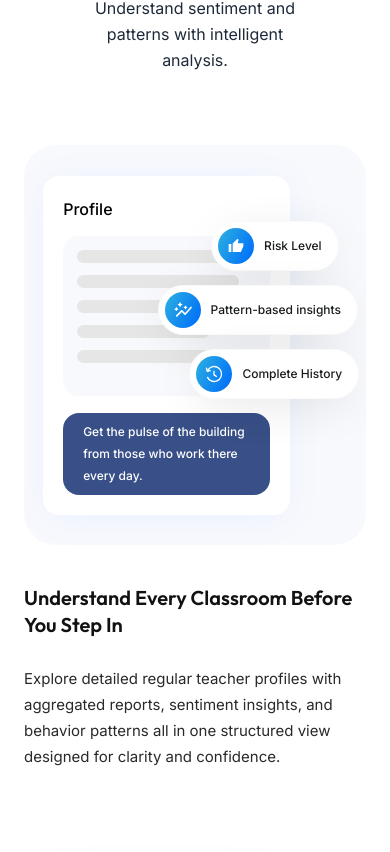
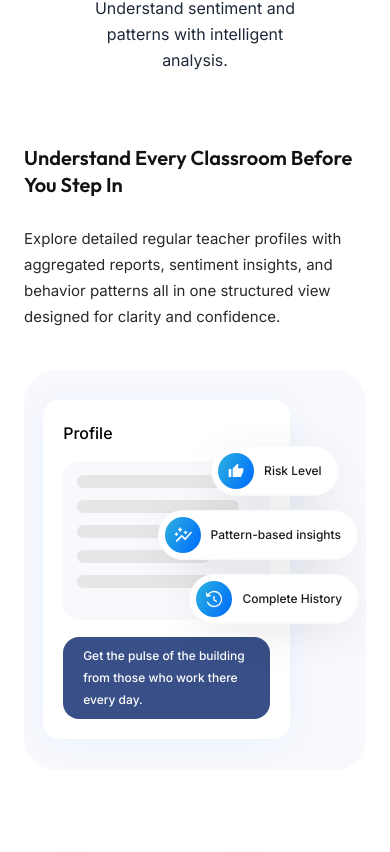
Before and after one commit to AshimaSharma123/anonymity_, a Next.js app: page / in a window 390 px wide. Shown: the part 2372-3224 px from the top of the page. Built offline with nearby package versions, Linux system fonts and the light colour scheme.

Commit message:
homepage responsive changes

```diff
--- a/app/page.tsx
+++ b/app/page.tsx
@@ -159,7 +159,7 @@ export default function Home() {
           {/* <img src="/homeimagetest1.svg" alt="Image" className="sm:hidden w-full h-full"/> */}
 
             {/* Left: Profile visual panel */}
-            <div className="relative flex w-full lg:max-w-[534px] lg:flex-shrink-0 rounded-[32px] bg-[#F8F9FD] overflow-hidden lg:aspect-[534/396] aspect-auto min-h-[400px] lg:min-h-auto">
+            <div className="sm:order-1 order-2 relative flex w-full lg:max-w-[534px] lg:flex-shrink-0 rounded-[32px] bg-[#F8F9FD] overflow-hidden lg:aspect-[534/396] aspect-auto min-h-[400px] lg:min-h-auto">
               {/* White profile card */}
               <div className="absolute left-[5.6%] top-[7.6%] w-[72.3%] h-[84.8%] bg-white rounded-2xl shadow-[0_4px_36px_0_rgba(1,113,249,0.06)]">
                 <p className="absolute left-5 top-5 font-inter text-base font-medium text-black leading-[26px]">Profile</p>
@@ -240,7 +240,7 @@ export default function Home() {
             </div>
 
             {/* Right: Text content */}
-            <div className="flex flex-col gap-7 flex-1 lg:max-w-[522px] w-full">
+            <div className="sm:order-2 order-1 flex flex-col gap-7 flex-1 lg:max-w-[522px] w-full">
               <h2 className="font-[Outfit] sm:text-[clamp(28px,3.8vw,44px)] font-semibold text-[#121212] leading-[1.32] text-[clamp(20px,3.8vw,44px)]">
                 Understand Every Classroom Before You Step In
               </h2>
@@ -253,9 +253,9 @@ export default function Home() {
         </section>
 
         {/* Find the Right Opportunities / AI-Powered Insights Section */}
-        <section className="bg-white px-6 sm:pb-[72px] pb-0 pt-[72px]">
+        <section className="bg-white px-6 sm:pb-[72px] pb-6 pt-[72px]">
           <img  src="/homeImage3.svg"  alt="Image" className="sm:hidden w-full h-auto"/>
-          <div className="sm:flex hidden max-w-[1176px] mx-auto flex-col lg:flex-row items-center gap-10 lg:gap-16">
+          <div className="flex hidden max-w-[1176px] mx-auto flex-col lg:flex-row items-center gap-10 lg:gap-16">
 
             {/* Left: Text content */}
             <div className="flex flex-col gap-7 flex-1 max-w-[522px]">
```
Also changed, not shown: public/homeimagetest1.svg (deleted).
